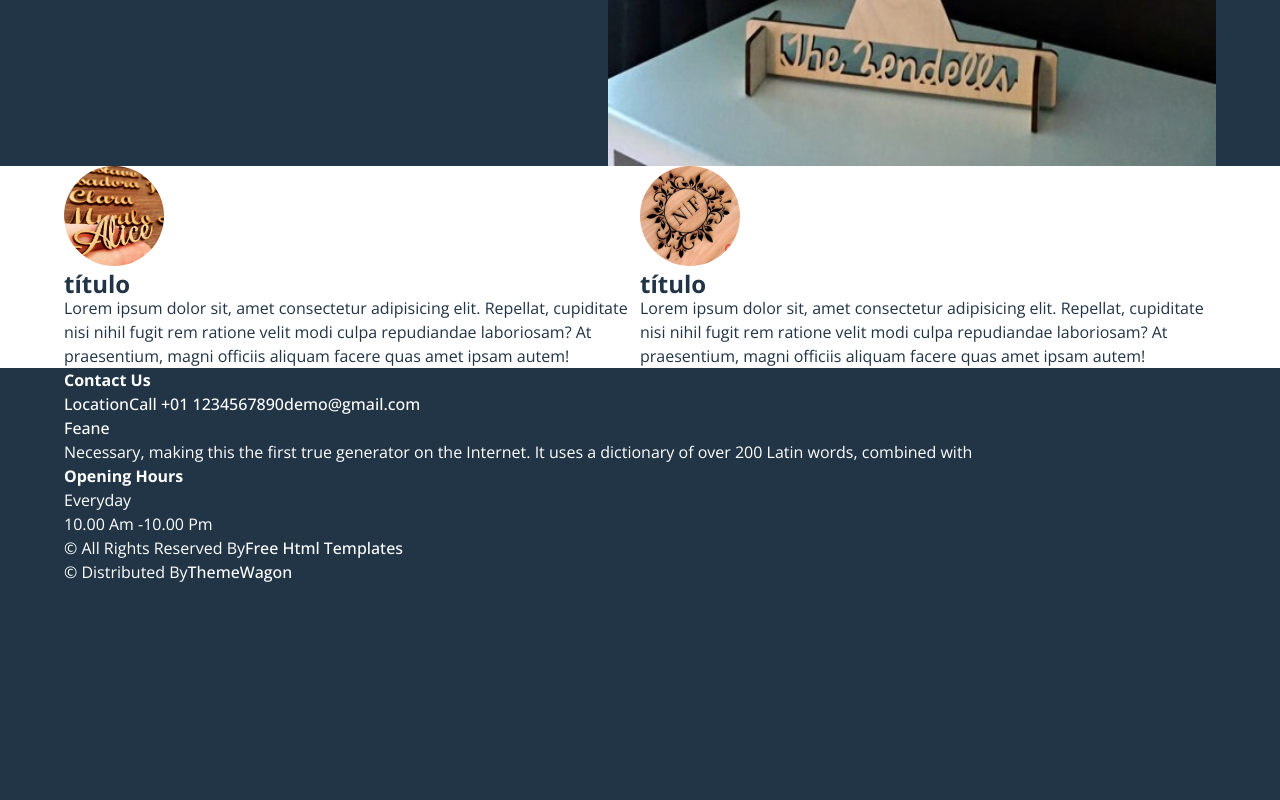
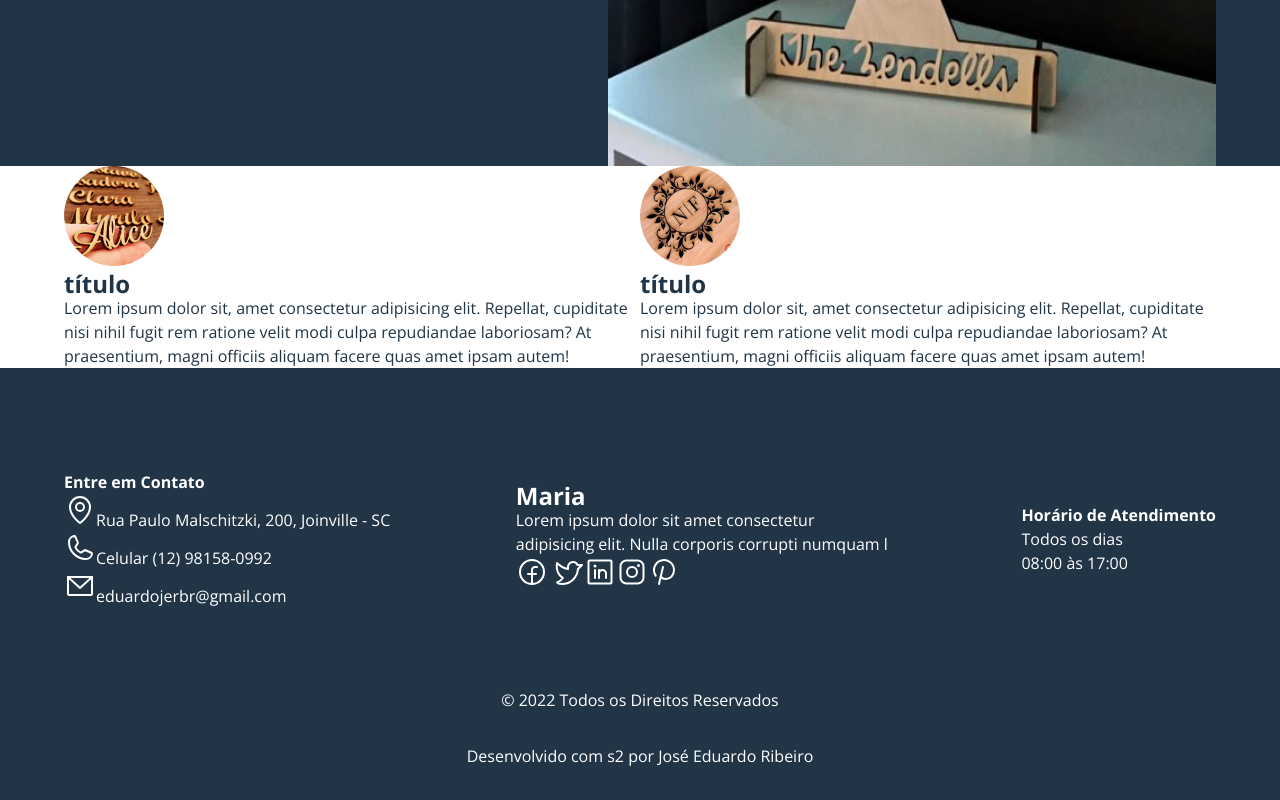
Before and after one commit to ribeirojer/Frontend-Dracula, a React (Vite) app: page / in a window 1280 px wide. Shown: the part 634-1434 px from the top of the page. Before the commit the page ends 1218 px from the top, so only its background shows below. Built offline with nearby package versions, Linux system fonts and the light colour scheme.

Commit message:
progress in footer section

```diff
--- a/index.html
+++ b/index.html
@@ -4,7 +4,7 @@
     <meta charset="UTF-8" />
     <link rel="icon" type="image/svg+xml" href="/vite.svg" />
     <meta name="viewport" content="width=device-width, initial-scale=1.0" />
-    <title>Vite + React + TS</title>
+    <title>Maria</title>
   </head>
   <body>
     <div id="root"></div>
--- a/package.json
+++ b/package.json
@@ -9,6 +9,7 @@
     "preview": "vite preview"
   },
   "dependencies": {
+    "phosphor-react": "^1.4.1",
     "react": "^18.2.0",
     "react-dom": "^18.2.0",
     "styled-components": "^5.3.5"
--- a/src/components/Footer.tsx
+++ b/src/components/Footer.tsx
@@ -1,13 +1,31 @@
+import { EnvelopeSimple, FacebookLogo, InstagramLogo, LinkedinLogo, MapPin, Phone, PinterestLogo, TwitterLogo } from 'phosphor-react';
 import styled from 'styled-components'
-import image from '../assets/rvore-geneal-gica-de-madeira-rvore-geneal-gica-livre.jpg'
 
 type Props = {}
 
 const Wrapper = styled.footer`
     display: flex;
+    flex-direction: column;
+    justify-content: flex-end;
+    padding: 0 5%;
+    height: 432px;
+`;
+const WrapperCenter = styled.div`
+    width: 33%;
+`;
+const FooterWrapper = styled.div`
+    display: flex;
     justify-content: space-between;
     align-items: center;
-    padding: 0 5%;
+`;
+const Last = styled.div`
+    display: flex;
+    flex-direction: column;
+    align-items: center;
+    margin-top: 5rem;
+    p {
+      margin-bottom: 2rem;
+    }
 `;
 const Img = styled.img`
     height: 100vh;
@@ -15,84 +33,38 @@ const Img = styled.img`
 
 const Footer = (props: Props) => {
   return (
-    <Wrapper className="footer_section">
-      <div className="container">
-        <div className="row">
-          <div className="col-md-4 footer-col">
-            <div className="footer_contact">
-              <h4>
-                Contact Us
-              </h4>
-              <div className="contact_link_box">
-                <a href="">
-                  <i className="fa fa-map-marker" aria-hidden="true"></i>
-                  <span>
-                    Location
-                  </span>
-                </a>
-                <a href="">
-                  <i className="fa fa-phone" aria-hidden="true"></i>
-                  <span>
-                    Call +01 1234567890
-                  </span>
-                </a>
-                <a href="">
-                  <i className="fa fa-envelope" aria-hidden="true"></i>
-                  <span>
-                    demo@gmail.com
-                  </span>
-                </a>
-              </div>
-            </div>
-          </div>
-          <div className="col-md-4 footer-col">
-            <div className="footer_detail">
-              <a href="" className="footer-logo">
-                Feane
-              </a>
-              <p>
-                Necessary, making this the first true generator on the Internet. It uses a dictionary of over 200 Latin words, combined with
-              </p>
-              <div className="footer_social">
-                <a href="">
-                  <i className="fa fa-facebook" aria-hidden="true"></i>
-                </a>
-                <a href="">
-                  <i className="fa fa-twitter" aria-hidden="true"></i>
-                </a>
-                <a href="">
-                  <i className="fa fa-linkedin" aria-hidden="true"></i>
-                </a>
-                <a href="">
-                  <i className="fa fa-instagram" aria-hidden="true"></i>
-                </a>
-                <a href="">
-                  <i className="fa fa-pinterest" aria-hidden="true"></i>
-                </a>
-              </div>
-            </div>
-          </div>
-          <div className="col-md-4 footer-col">
-            <h4>
-              Opening Hours
-            </h4>
-            <p>
-              Everyday
-            </p>
-            <p>
-              10.00 Am -10.00 Pm
-            </p>
-          </div>
-        </div>
-        <div className="footer-info">
+    <Wrapper>
+      <FooterWrapper>
+        <div>
+          <h4>Entre em Contato</h4>
           <p>
-            &copy; <span id="displayYear"></span> All Rights Reserved By
-            <a href="https://html.design/">Free Html Templates</a><br></br>
-            &copy; <span id="displayYear"></span> Distributed By
-            <a href="https://themewagon.com/" target="_blank">ThemeWagon</a>
+            <MapPin size={32} />
+            Rua Paulo Malschitzki, 200, Joinville - SC
+          </p>
+          <p>
+            <Phone size={32} />
+            Celular (12) 98158-0992
+          </p>
+          <p>
+            <EnvelopeSimple size={32} />
+            eduardojerbr@gmail.com
           </p>
         </div>
-      </div>
+        <WrapperCenter>
+          <h2>Maria</h2>
+          <p>Lorem ipsum dolor sit amet consectetur adipisicing elit. Nulla corporis corrupti numquam l</p>
+        <div><FacebookLogo size={32} /> <TwitterLogo size={32} /><LinkedinLogo size={32} /><InstagramLogo size={32} /><PinterestLogo size={32} /></div>
+        </WrapperCenter>
+        <div>
+          <h4>Horário de Atendimento</h4>
+          <p>Todos os dias</p>
+          <p>08:00 às 17:00</p>
+        </div>
+      </FooterWrapper>
+      <Last>
+        <p>&copy; 2022 Todos os Direitos Reservados</p>
+        <p>Desenvolvido com s2 por José Eduardo Ribeiro</p>
+      </Last>
     </Wrapper>
   )
 }
```
Also changed, not shown: 1 other file (tests, documents, lock files or other folders).
